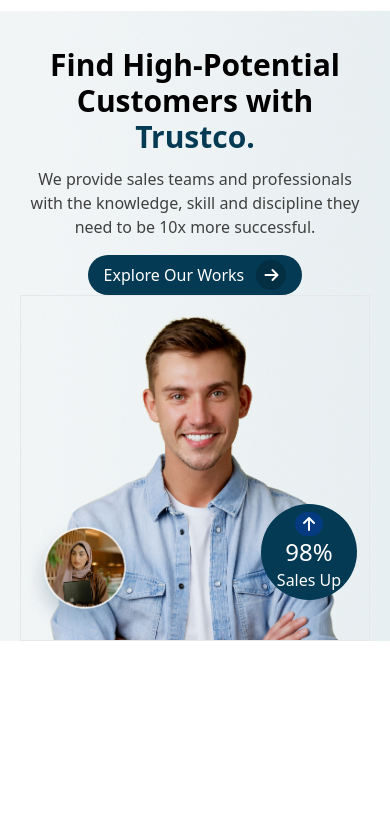
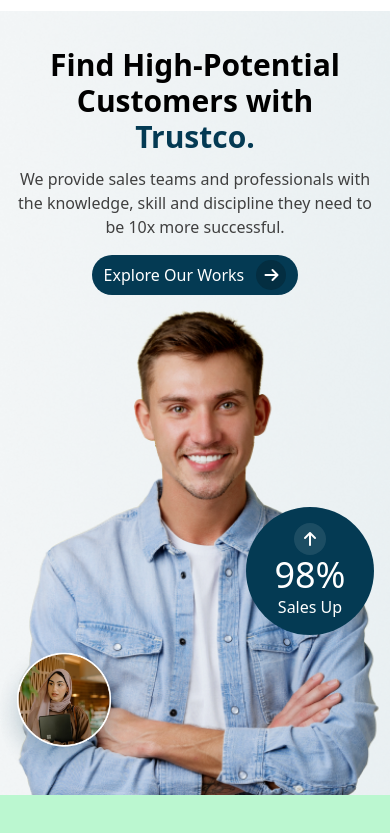
Before and after one commit to NasikhCL/html-and-tailwind-project, a plain HTML site: page index.html in a window 390 px wide. Shown: the part 53-886 px from the top of the page. Before the commit the page ends 844 px from the top, so only its background shows below. Drawn offline with nearby package versions, Linux system fonts and the light colour scheme.

Commit message:
fixed header for mobile screen

```diff
--- a/index.html
+++ b/index.html
@@ -12,8 +12,8 @@
     <link rel="stylesheet" href="https://cdnjs.cloudflare.com/ajax/libs/font-awesome/6.4.0/css/all.min.css" integrity="sha512-iecdLmaskl7CVkqkXNQ/ZH/XLlvWZOJyj7Yy7tcenmpD1ypASozpmT/E0iPtmFIB46ZmdtAc9eNBvH0H/ZpiBw==" crossorigin="anonymous" referrerpolicy="no-referrer" />
     <title>Advanced Tailwind</title>
 </head>
-<body class="m-0 p-0">
-    <div class="w-screen  bg-cover md:h-screen bg-[url('./assets/BG.png')] text-[#043A53]">
+<body >
+    <div class="w-screen md:h-auto bg-cover bg-[url('./assets/BG.png')] text-[#043A53]">
         <nav class="bg-white px-4 lg:px-14 md:bg-transparent  w-full h-16 flex items-center justify-between">
             <img class="w-24 h-5" src="./assets/Logo.png" alt="logo">
             <ul class="hidden md:flex font-semibold">
@@ -31,36 +31,46 @@
                 <div class="md:px-2 lg:px-4 py-1 text-white bg-[#043A53] rounded-2xl">Sign Up</div>
             </div>
         </nav>
-        <header class="flex flex-col px-5 mt-9">
-            <div class="text-center">
-                <h3 class="text-3xl text-black font-bold">
+        <header class="w-full flex flex-col md:h-screen md:flex-row md:pl-20 md:px-5 mt-9">
+            <div class="text-center px-4 w-full md:text-left  md:w-6/12 md:h-[260px] md:flex md:flex-col md:justify-between">
+                <h3 class="text-3xl md:text-4xl text-black font-bold">
                     Find High-Potential Customers with
                     <span class="block text-[#043A53]"> Trustco.</span>
                 </h3>
-                <p class="text-[#404040] mt-3">We provide sales teams and professionals with the knowledge, skill and discipline they need to be 10x more successful.</p>
-                <div class="mx-auto mt-4 bg-[#043A53] w-fit text-white px-4 py-2 rounded-3xl">Explore Our Works <span class="bg-[#042E41] px-2 ml-2 rounded-full py-1"><i class="fa-solid fa-arrow-right"></i></span></div>
+                <p class="text-[#404040] mt-3 md:mt-0">We provide sales teams and professionals with the knowledge, skill and discipline they need to be 10x more successful.</p>
+                <div class="mx-auto md:m-0  mt-4 bg-[#043A53] w-fit text-white px-3 py-2 rounded-3xl">Explore Our Works <span class="bg-[#042E41] px-2 ml-2 rounded-full py-1"><i class="fa-solid fa-arrow-right"></i></span></div>
             </div>
-            <div class="relative border">
-                <!-- <div class="absolute inset-0 flex">
-                    <img class="bg-transparent z-10 h-full w-full object-cover  inset-0" style="mix-blend-mode: multiply;" src="./assets/Man 1.jpg" alt="">
-                <div class="absolute top-28 left-8  -rotate-12 flex-1 bg-[#043A53] h-24 w-10 rounded-3xl"></div>
-                    <img src="image.jpg" alt="Image" class="object-cover h-full" />
-                    <div class="bg-gray-500 opacity-75 flex-1"></div>
-                  </div> -->
-                  <img class="bg-transparent z-10 h-full w-full object-cover" style="mix-blend-mode: multiply;" src="./assets/Man 1.jpg" alt="">
-                  <div class="absolute flex flex-col justify-center items-center bottom-10 right-3 w-24 h-24 rounded-full bg-[#043a53] text-white">
-                    <div class="px-2 rounded-full bg-[#043a80]"><i class="fa-sharp fa-solid fa-arrow-up"></i></div>
-                    <p class="text-2xl">98%</p>
+            <div class="relative w-full h-[500px] md:hidden">
+
+                <img class="bg-transparent w-full h-full md:w-96" style="mix-blend-mode: multiply;" src="./assets/Man mobile.png" alt="man">
+                <div class="h-32 w-32 absolute flex flex-col justify-center items-center bottom-40 right-4 rounded-full bg-[#043a53] text-white">
+                    <div class="flex items-center justify-center w-8 h-8 rounded-full bg-opacity-10 bg-[#F2F5F6]"><i class="fa-sharp fa-solid fa-arrow-up"></i></div>
+                    <p class="text-4xl">98%</p>
                     <p>Sales Up</p>
-                  </div>
-                  <!-- <div class="absolute top-28 left-8  -rotate-12 flex-1 bg-[#043A53] h-24 w-10 rounded-3xl"></div> -->
-                <!-- <img class="bg-transparent z-10 h-full w-full object-cover  inset-0" style="mix-blend-mode: multiply;" src="./assets/Man 1.jpg" alt="">
-                <div class="absolute top-28 left-8  -rotate-12 flex-1 bg-[#043A53] h-24 w-10 rounded-3xl"></div> -->
-                <div class="absolute bottom-0 w-32">
-                    <img class="w-full h-full object-cover" src="./assets/Images.png" alt="">
+                </div>
+
+                <div class="absolute bottom-3 ">
+                    <img class="w-32 h-36 rounded-full object-cover" src="./assets/Images.png" alt="">
                 </div>
             </div>
+            <div class="hidden md:relative md:block  md:h-96 md:w-6/12">
+
+                <img class="md:bg-transparent md:h-full md:object-contain md:w-96" style="mix-blend-mode: multiply;" src="./assets/Man mobile.png" alt="man">
+                <div class="h-32 w-32 absolute flex flex-col justify-center items-center bottom-32 right-4 rounded-full bg-[#043a53] text-white">
+                    <div class="flex items-center justify-center w-8 h-8 rounded-full bg-opacity-10 bg-[#F2F5F6]"><i class="fa-sharp fa-solid fa-arrow-up"></i></div>
+                    <p class="text-4xl">98%</p>
+                    <p>Sales Up</p>
+                </div>
+
+                <div class="absolute bottom-3">
+                    <img class="w-32 h-36 rounded-full object-cover" src="./assets/Images.png" alt="">
+                </div>
+            </div>
+            <!-- <div class="absolute top-28 left-8  -rotate-12 flex-1 bg-[#043A53] h-24 w-10 rounded-3xl"></div> -->
         </header>
+    </div>
+    <div class="w-screen h-[600px] bg-green-200">
+
     </div>
 </body>
 </html>
```
Also changed, not shown: assets/Man laptop.jpg (renamed from assets/Man 1.jpg), assets/Man mobile.png (added).
